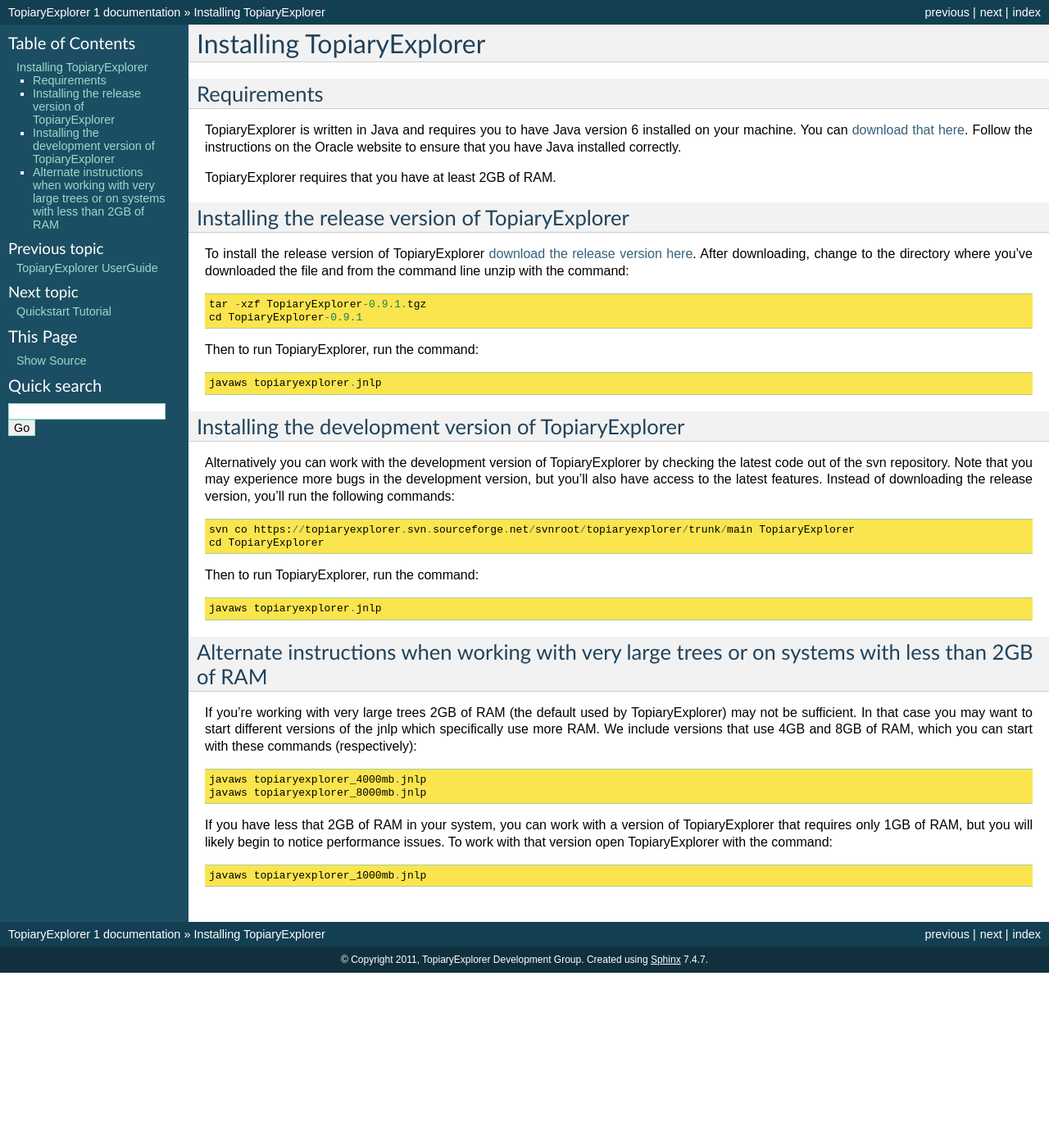
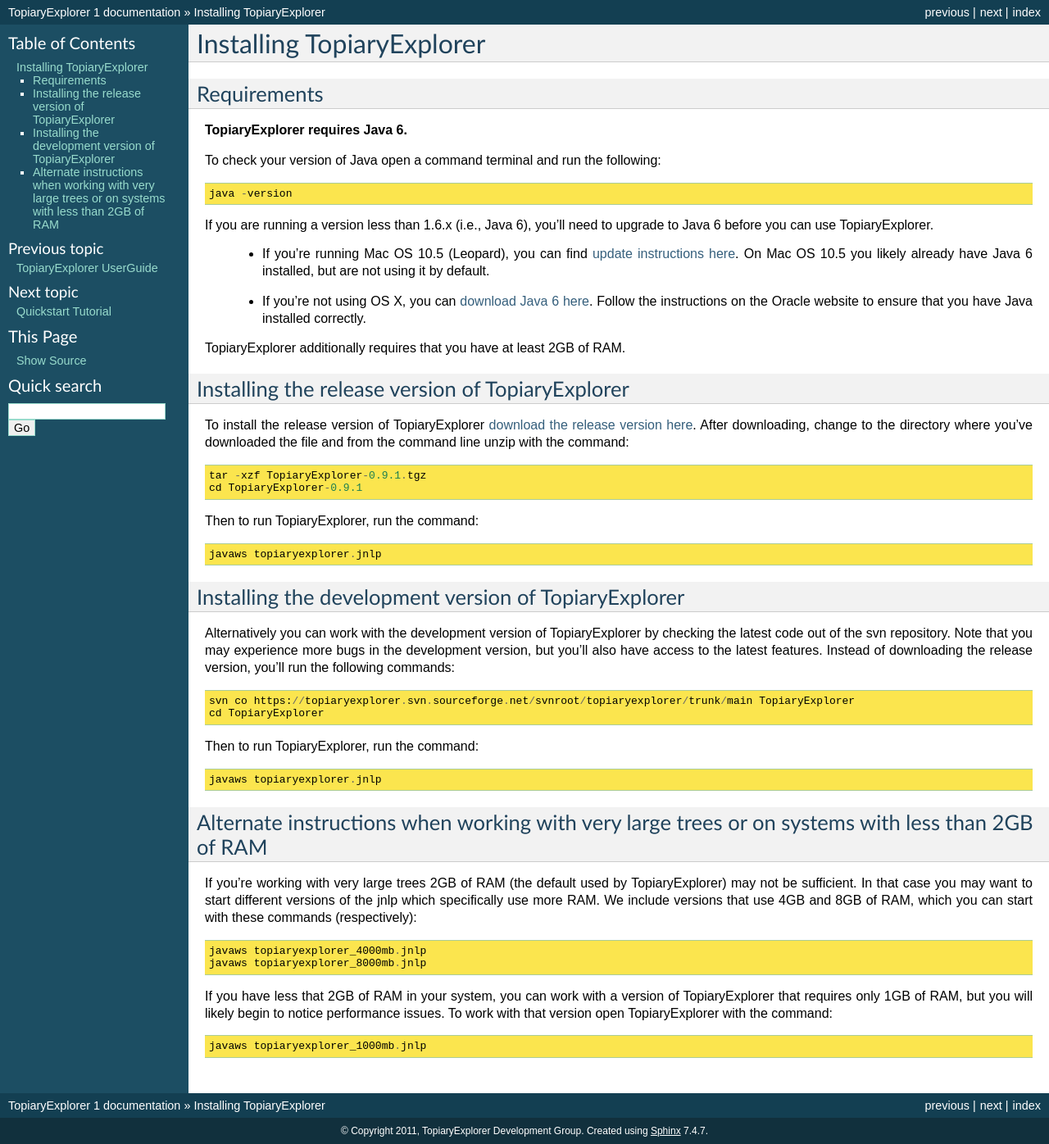
Before and after one commit to qiime/Topiary-Explorer, a Sphinx documentation site: the page built from user_guide/source/install.rst, in a window 1280 px wide. Shown: the whole page at 82% size. Built offline with Sphinx 7.4.7, drawn with Linux system fonts in a browser that asks for light colours; before the commit the page ends 1187 px from its top, so only the background shows below that.

Commit message:
Added troubleshooting instructions for users of OS X 10.5 and Java 5.
git-svn-id: svn+ssh://svn.code.sf.net/p/topiaryexplorer/code/trunk/main@452 05d1262b-b726-4fff-8b9f-3609a8a82e43

```diff
--- a/user_guide/source/install.rst
+++ b/user_guide/source/install.rst
@@ -6,9 +6,17 @@
 
 Requirements
 ------------
-TopiaryExplorer is written in Java and requires you to have Java version 6 installed on your machine. You can `download that here <http://www.oracle.com/technetwork/java/javase/downloads/jdk-6u25-download-346242.html>`_. Follow the instructions on the Oracle website to ensure that you have Java installed correctly.
+**TopiaryExplorer requires Java 6.**
 
-TopiaryExplorer requires that you have at least 2GB of RAM.
+To check your version of Java open a command terminal and run the following::
+
+	java -version
+
+If you are running a version less than 1.6.x (i.e., Java 6), you'll need to upgrade to Java 6 before you can use TopiaryExplorer.
+ * If you're running Mac OS 10.5 (Leopard), you can find `update instructions here <http://support.apple.com/kb/TS3489>`_. On Mac OS 10.5 you likely already have Java 6 installed, but are not using it by default.
+ * If you're not using OS X, you can `download Java 6 here <http://www.oracle.com/technetwork/java/javase/downloads/jdk-6u25-download-346242.html>`_. Follow the instructions on the Oracle website to ensure that you have Java installed correctly.
+
+TopiaryExplorer additionally requires that you have at least 2GB of RAM.
 
 Installing the release version of TopiaryExplorer
 -------------------------------------------------
```
